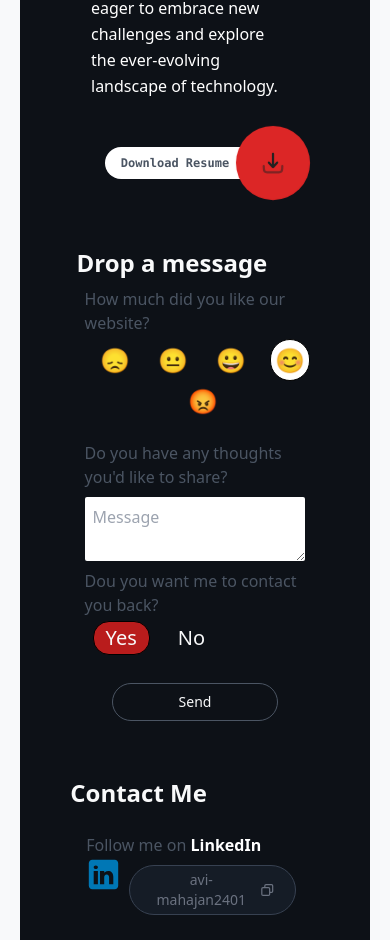
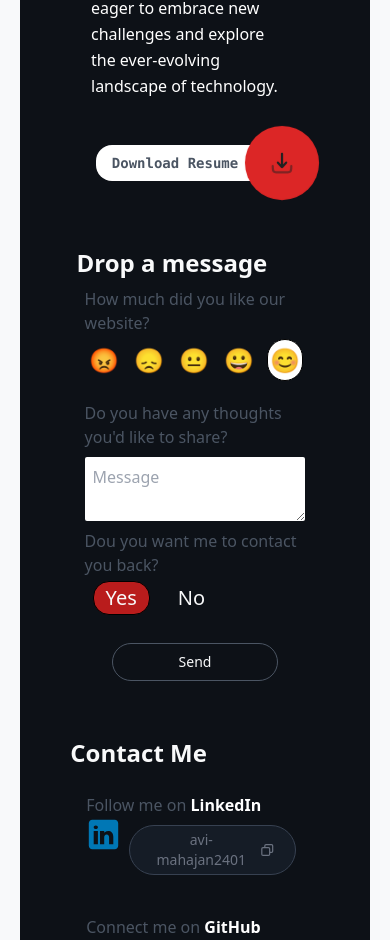
Before and after one commit to ItsKishnA/el-avi-ator.tech, a Next.js app: page / in a window 390 px wide. Shown: the part 2790-3730 px from the top of the page. Built offline with nearby package versions, Linux system fonts and the light colour scheme.

Commit message:
Emoji space Debugged

```diff
--- a/app/page.js
+++ b/app/page.js
@@ -17,6 +17,7 @@ export default function main() {
       </div>
     );
   };
+
   const Projects = () => {
     return (
       <div id="PROJECTS" className="p-5">
--- a/components/About.js
+++ b/components/About.js
@@ -34,7 +34,7 @@ const DownloadButton = () => {
       <div className="flex flex-row">
         <div className="flex justify-center items-center whitespace-nowrap">
           <a href={"/resume/avi_resume.pdf"} target="_blank" download>
-            <h5 className="text-gray-600 bg-white text-xs font-mono font-bold p-2 px-4 pr-8 translate-x-6 rounded-l-2xl">
+            <h5 className="text-gray-600 bg-white text-sm md:text-xs font-mono font-bold p-2 px-4 pr-8 translate-x-6 rounded-l-2xl">
               Download Resume
             </h5>
           </a>
@@ -42,7 +42,7 @@ const DownloadButton = () => {
         <a href={"/resume/avi_resume.pdf"} target="_blank" download>
           <div className="rounded-full bg-red-600 animate-pulse-red p-6">
             <svg width="24" height="24" viewBox="0 0 24 24" fill="none">
-              <g id="SVGRepo_bgCarrier" stroke-width="0"></g>
+              <g id="SVGRepo_bgCarrier" strokeWidth="0"></g>
               <g
                 id="SVGRepo_tracerCarrier"
                 stroke-linecap="round"
--- a/components/Contact.js
+++ b/components/Contact.js
@@ -202,7 +202,7 @@ const MessageMe = () => {
           <h3 className="text-gray-600 text-base px-2">
             How much did you like our website?
           </h3>
-          <div className="flex flex-row-reverse items-center content-center justify-evenly space-x-4 mt-1 flex-wrap mb-5">
+          <div className="flex flex-row-reverse items-center content-center justify-evenly mt-1 flex-wrap mb-5">
             <input
               type="radio"
               id="happy"
@@ -213,7 +213,7 @@ const MessageMe = () => {
             />
             <label
               htmlFor="happy"
-              className="cursor-pointer p-1 text-2xl peer-checked/happy:bg-white peer-checked/happy:rounded-full peer-checked/happy:border peer-checked/happy:border-black"
+              className="cursor-pointer py-1 px-0.5 text-2xl peer-checked/happy:bg-white peer-checked/happy:rounded-full peer-checked/happy:border peer-checked/happy:border-black"
             >
               😊
             </label>
@@ -227,7 +227,7 @@ const MessageMe = () => {
             />
             <label
               htmlFor="good"
-              className="cursor-pointer p-1 text-2xl peer-checked/good:bg-white peer-checked/good:rounded-full peer-checked/good:border peer-checked/good:border-black"
+              className="cursor-pointer py-1 px-0.5 text-2xl peer-checked/good:bg-white peer-checked/good:rounded-full peer-checked/good:border peer-checked/good:border-black"
             >
               😀
             </label>
@@ -241,7 +241,7 @@ const MessageMe = () => {
             />
             <label
               htmlFor="neutral"
-              className="cursor-pointer p-1 text-2xl peer-checked/neutral:bg-white peer-checked/neutral:rounded-full peer-checked/neutral:border peer-checked/neutral:border-black"
+              className="cursor-pointer py-1 px-0.5 text-2xl peer-checked/neutral:bg-white peer-checked/neutral:rounded-full peer-checked/neutral:border peer-checked/neutral:border-black"
             >
               😐
             </label>
@@ -255,7 +255,7 @@ const MessageMe = () => {
             />
             <label
               htmlFor="sad"
-              className="cursor-pointer p-1 text-2xl peer-checked/sad:bg-white peer-checked/sad:rounded-full peer-checked/sad:border peer-checked/sad:border-black"
+              className="cursor-pointer py-1 px-0.5 text-2xl peer-checked/sad:bg-white peer-checked/sad:rounded-full peer-checked/sad:border peer-checked/sad:border-black"
             >
               😞
             </label>
@@ -269,7 +269,7 @@ const MessageMe = () => {
             />
             <label
               htmlFor="angry"
-              className="cursor-pointer p-1 text-2xl peer-checked/angry:bg-white peer-checked/angry:rounded-full peer-checked/angry:border peer-checked/angry:border-black"
+              className="cursor-pointer py-1 px-0.5 text-2xl peer-checked/angry:bg-white peer-checked/angry:rounded-full peer-checked/angry:border peer-checked/angry:border-black"
             >
               😡
             </label>
```
